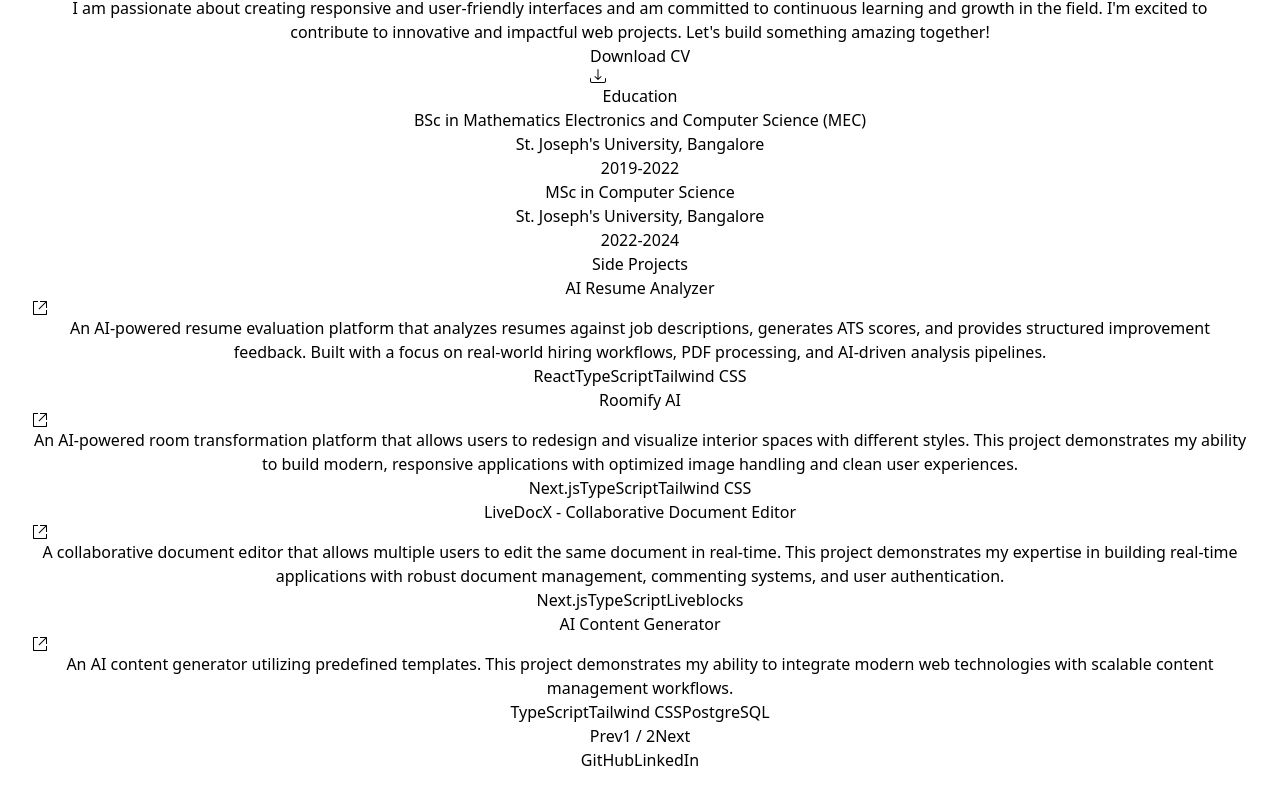
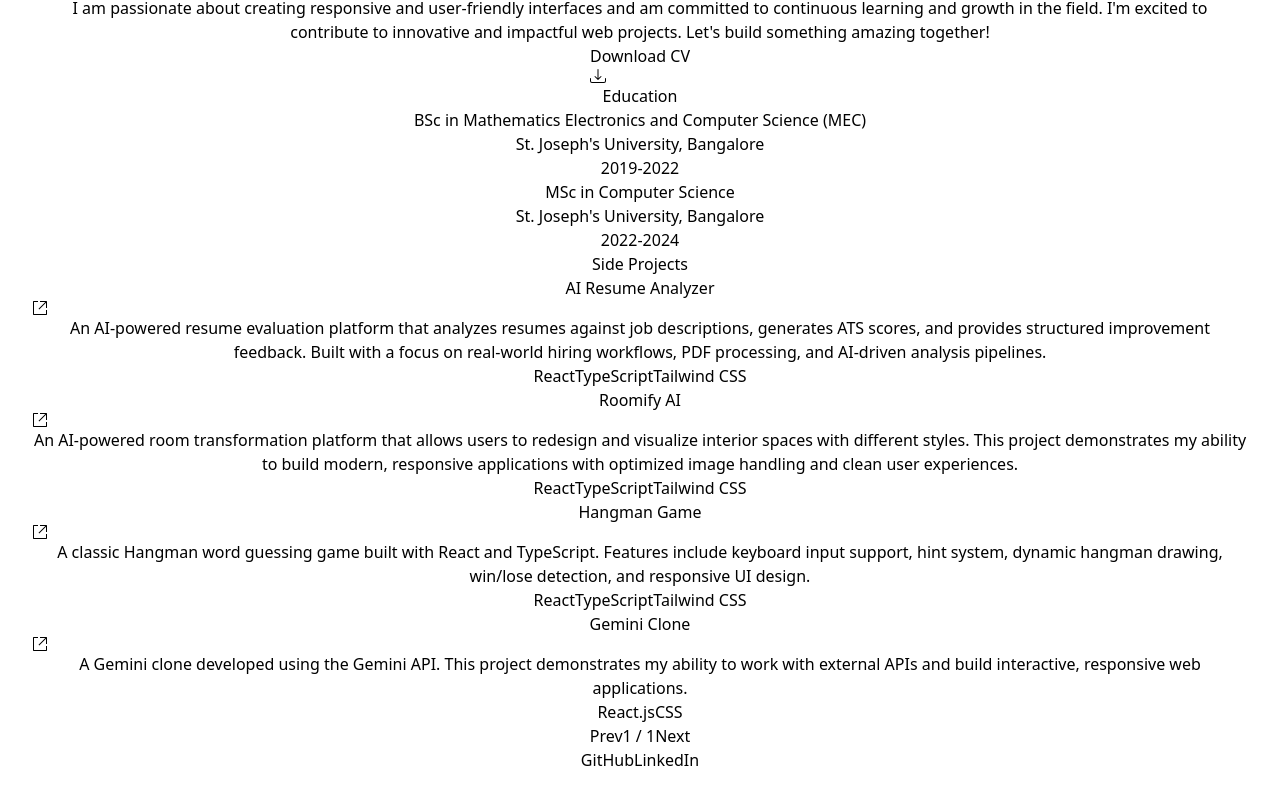
Before and after one commit to Dervin29/portfolio, a React (Vite) app: page / in a window 1280 px wide. Shown: the part 480-1284 px from the top of the page. Built offline with nearby package versions, Linux system fonts and the light colour scheme.

Commit message:
refactor: move data to constants and update imports

```diff
--- a/src/components/Education.jsx
+++ b/src/components/Education.jsx
@@ -1,5 +1,5 @@
 import React from "react";
-import { educationData } from "../components/data/data";
+import { educationData } from "../constants/data.js";
 
 const Education = () => {
   return (
--- a/src/components/Projects.jsx
+++ b/src/components/Projects.jsx
@@ -1,5 +1,5 @@
-import React, { useState } from "react";
-import { projects } from "../components/data/data";
+import { useState } from "react";
+import { projects } from "../constants/data.js";
 import { VscLinkExternal } from "react-icons/vsc";
 import { motion } from "framer-motion";
 
@@ -13,7 +13,7 @@ const Projects = () => {
   const startIndex = (page - 1) * ITEMS_PER_PAGE;
   const currentProjects = projects.slice(
     startIndex,
-    startIndex + ITEMS_PER_PAGE
+    startIndex + ITEMS_PER_PAGE,
   );
 
   return (
--- a/src/components/data/data.js
+++ /dev/null
@@ -1,97 +0,0 @@
-export const projects = [
-  {
-    heading: "AI Resume Analyzer",
-    introduction:
-      "An AI-powered resume evaluation platform that analyzes resumes against job descriptions, generates ATS scores, and provides structured improvement feedback. Built with a focus on real-world hiring workflows, PDF processing, and AI-driven analysis pipelines.",
-    url: "https://ai-resume-analyzer-pied-six.vercel.app/",
-    technologies: [
-      "React",
-      "TypeScript",
-      "Tailwind CSS",
-      "AI Integration",
-      "File Processing",
-    ],
-  },
-  {
-    heading: "Roomify AI",
-    introduction:
-      "An AI-powered room transformation platform that allows users to redesign and visualize interior spaces with different styles. This project demonstrates my ability to build modern, responsive applications with optimized image handling and clean user experiences.",
-    url: "https://romify-ai.vercel.app/",
-    technologies: ["Next.js", "TypeScript", "Tailwind CSS", "ShadCN"],
-  },
-
-  {
-    heading: "LiveDocX - Collaborative Document Editor",
-    introduction:
-      "A collaborative document editor that allows multiple users to edit the same document in real-time. This project demonstrates my expertise in building real-time applications with robust document management, commenting systems, and user authentication.",
-    url: "https://live-docx-amber.vercel.app/",
-    technologies: [
-      "Next.js",
-      "TypeScript",
-      "Liveblocks",
-      "Lexical Editor",
-      "ShadCN",
-      "Tailwind CSS",
-    ],
-  },
-
-  {
-    heading: "AI Content Generator",
-    introduction:
-      "An AI content generator utilizing predefined templates. This project demonstrates my ability to integrate modern web technologies with scalable content management workflows.",
-    url: "https://github.com/Dervin29/Ai_Content_Generator",
-    technologies: [
-      "TypeScript",
-      "Tailwind CSS",
-      "PostgreSQL",
-      "Drizzle ORM",
-      "ShadCN",
-      "Clerk",
-    ],
-  },
-
-  {
-    heading: "Blog Website",
-    introduction:
-      "A blog website developed using the MERN stack. This project highlights my proficiency in building full-stack web applications, with a focus on creating a seamless user experience and dynamic content management.",
-    url: "https://github.com/Dervin29/Blog-Website",
-    technologies: ["MongoDB", "Express.js", "React.js", "Node.js", "CSS"],
-  },
-
-  {
-    heading: "Real-Time Chat Application",
-    introduction:
-      "A real-time chat application that enables users to send and receive messages instantly. This project leverages Firebase for real-time database and authentication, showcasing my skills in building interactive and responsive web applications.",
-    url: "https://github.com/Dervin29/chat-application",
-    technologies: ["React.js", "CSS", "Firebase"],
-  },
-
-  {
-    heading: "Gemini Clone",
-    introduction:
-      "A Gemini clone developed using the Gemini API. This project demonstrates my ability to work with external APIs and build interactive, responsive web applications.",
-    url: "https://gemini-clone-24.netlify.app",
-    technologies: ["React.js", "CSS"],
-  },
-
-  {
-    heading: "Notes App",
-    introduction:
-      "A simple notes app that allows users to add, edit, delete, and search notes. This project showcases my skills in building user-friendly interfaces and managing state with React.",
-    url: "https://scribblesync-notes-app.netlify.app/",
-    technologies: ["React.js", "CSS"],
-  },
-];
-
-export const educationData = [
-  {
-    degree: "BSc in Mathematics Electronics and Computer Science (MEC)",
-    college: "St. Joseph's University, Bangalore",
-    year: "2019-2022",
-  },
-  {
-    degree: "MSc in Computer Science",
-    college: "St. Joseph's University, Bangalore",
-    year: "2022-2024",
-  },
-];
--- /dev/null
+++ b/src/constants/data.js
@@ -0,0 +1,49 @@
+export const projects = [
+  {
+    heading: "AI Resume Analyzer",
+    introduction:
+      "An AI-powered resume evaluation platform that analyzes resumes against job descriptions, generates ATS scores, and provides structured improvement feedback. Built with a focus on real-world hiring workflows, PDF processing, and AI-driven analysis pipelines.",
+    url: "https://ai-resume-analyzer-pied-six.vercel.app/",
+    technologies: [
+      "React",
+      "TypeScript",
+      "Tailwind CSS",
+      "AI Integration",
+      "File Processing",
+    ],
+  },
+  {
+    heading: "Roomify AI",
+    introduction:
+      "An AI-powered room transformation platform that allows users to redesign and visualize interior spaces with different styles. This project demonstrates my ability to build modern, responsive applications with optimized image handling and clean user experiences.",
+    url: "https://romify-ai.vercel.app/",
+    technologies: ["React", "TypeScript", "Tailwind CSS", "ShadCN"],
+  },
+  {
+    heading: "Hangman Game",
+    introduction:
+      "A classic Hangman word guessing game built with React and TypeScript. Features include keyboard input support, hint system, dynamic hangman drawing, win/lose detection, and responsive UI design.",
+    url: "https://hangman-wheat-eight.vercel.app/",
+    technologies: ["React", "TypeScript", "Tailwind CSS"],
+  },
+  {
+    heading: "Gemini Clone",
+    introduction:
+      "A Gemini clone developed using the Gemini API. This project demonstrates my ability to work with external APIs and build interactive, responsive web applications.",
+    url: "https://gemini-clone-24.netlify.app",
+    technologies: ["React.js", "CSS"],
+  },
+];
+
+export const educationData = [
+  {
+    degree: "BSc in Mathematics Electronics and Computer Science (MEC)",
+    college: "St. Joseph's University, Bangalore",
+    year: "2019-2022",
+  },
+  {
+    degree: "MSc in Computer Science",
+    college: "St. Joseph's University, Bangalore",
+    year: "2022-2024",
+  },
+];
```
